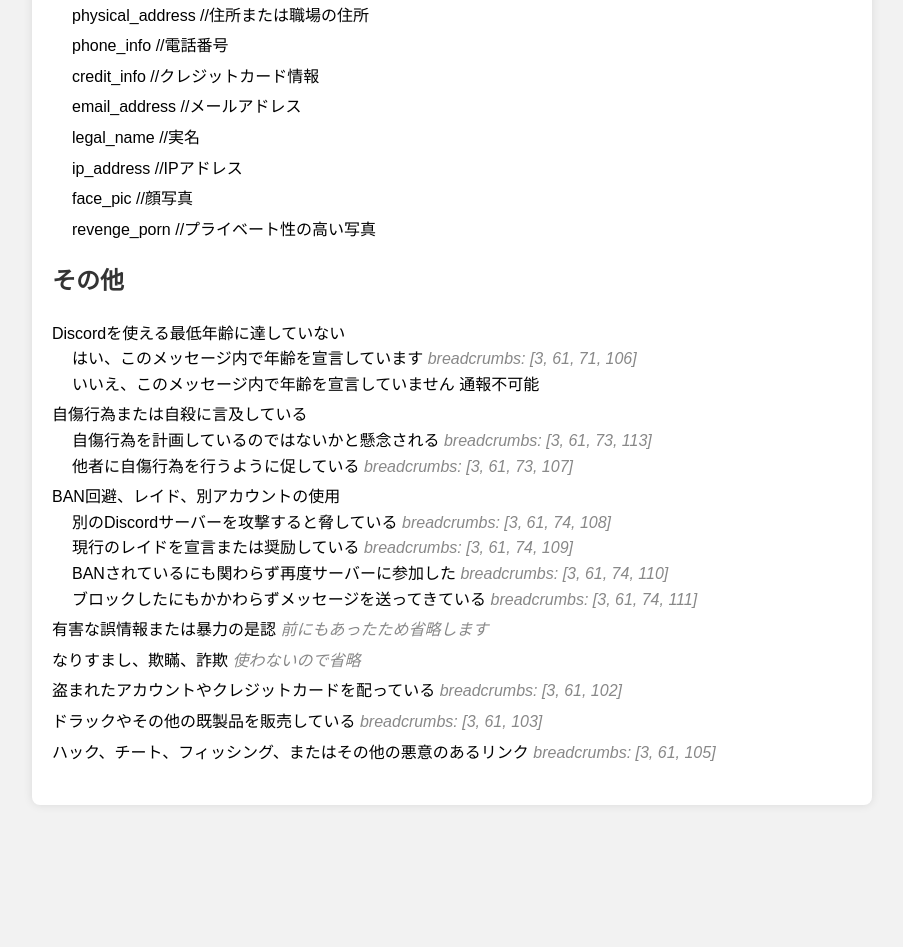
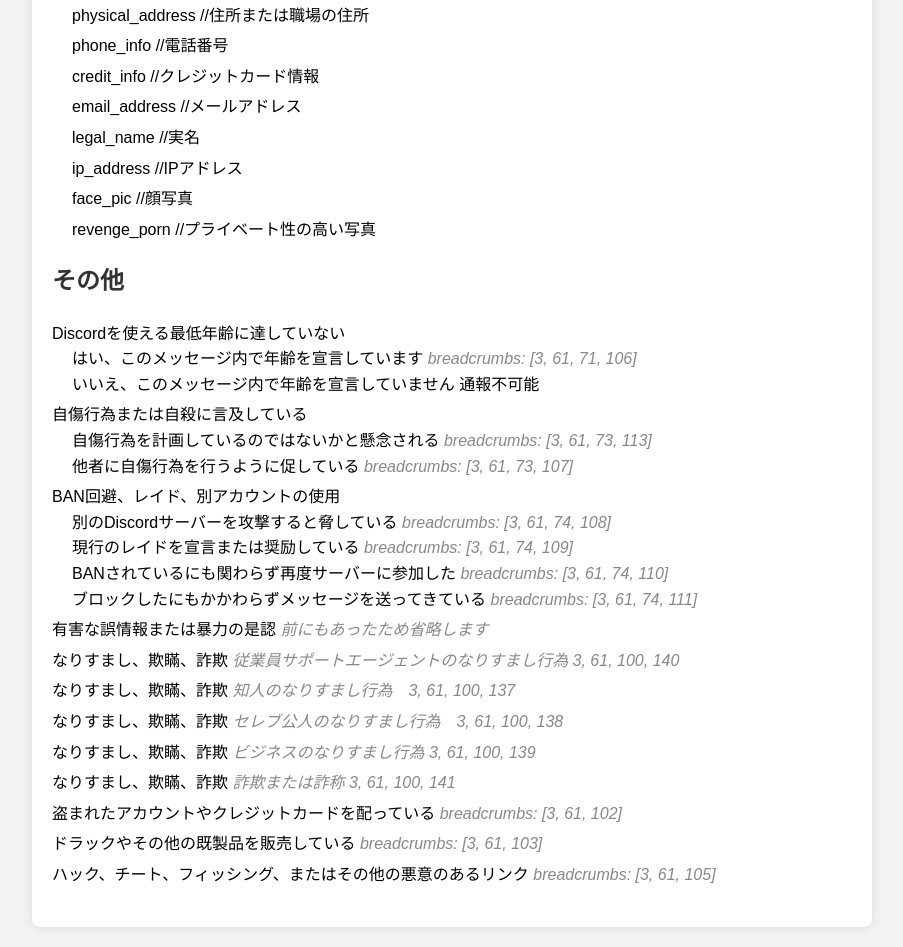
Before and after one commit to whfgahfgh48ehwafg0gahgq34wegh3ewtaq4egi/report-tool, a plain HTML site: page aboutcode.html in a window 1280 px wide. Shown: the part 1213-2160 px from the top of the page, without its empty margins (188-1091 px from the left). Before the commit the page ends 2038 px from the top, so only its background shows below. Drawn offline with Linux system fonts and the light colour scheme.

Commit message:
Update aboutcode.html

```diff
--- a/aboutcode.html
+++ b/aboutcode.html
@@ -166,7 +166,11 @@
           </ul>
         </li>
         <li>有害な誤情報または暴力の是認 <span class="breadcrumb">前にもあったため省略します</span></li>
-        <li>なりすまし、欺瞞、詐欺 <span class="breadcrumb">使わないので省略</span></li>
+        <li>なりすまし、欺瞞、詐欺 <span class="breadcrumb">従業員サポートエージェントのなりすまし行為 3, 61, 100, 140</span></li>
+        <li>なりすまし、欺瞞、詐欺 <span class="breadcrumb">知人のなりすまし行為　3, 61, 100, 137</span></li>
+        <li>なりすまし、欺瞞、詐欺 <span class="breadcrumb">セレブ公人のなりすまし行為　3, 61, 100, 138</span></li>
+        <li>なりすまし、欺瞞、詐欺 <span class="breadcrumb">ビジネスのなりすまし行為 3, 61, 100, 139</span></li>
+        <li>なりすまし、欺瞞、詐欺 <span class="breadcrumb">詐欺または詐称 3, 61, 100, 141</span></li>
         <li>盗まれたアカウントやクレジットカードを配っている <span class="breadcrumb">breadcrumbs: [3, 61, 102]</span></li>
         <li>ドラックやその他の既製品を販売している <span class="breadcrumb">breadcrumbs: [3, 61, 103]</span></li>
         <li>ハック、チート、フィッシング、またはその他の悪意のあるリンク <span class="breadcrumb">breadcrumbs: [3, 61, 105]</span></li>
```
